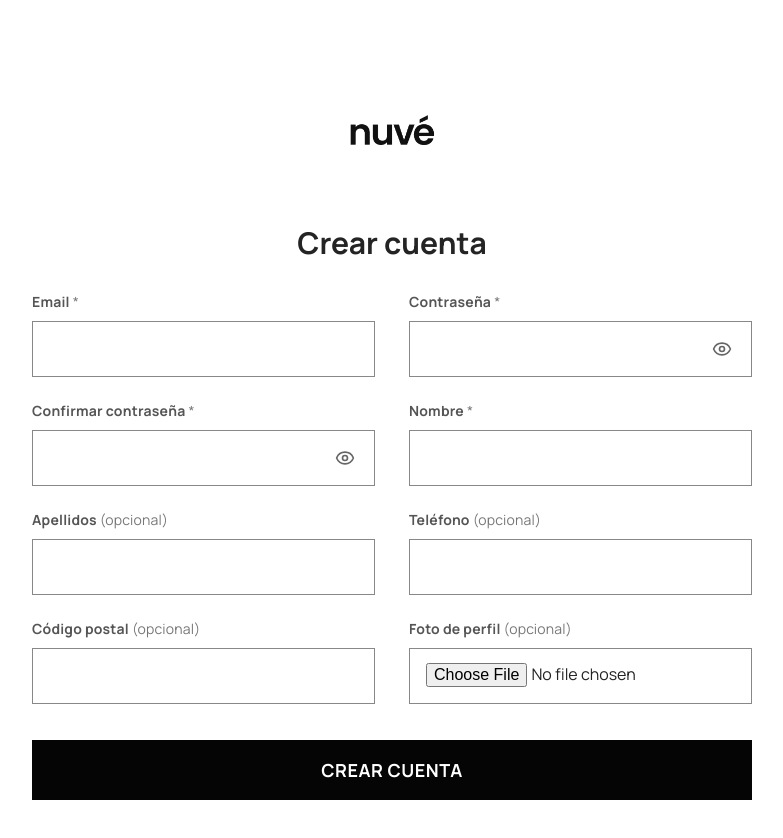
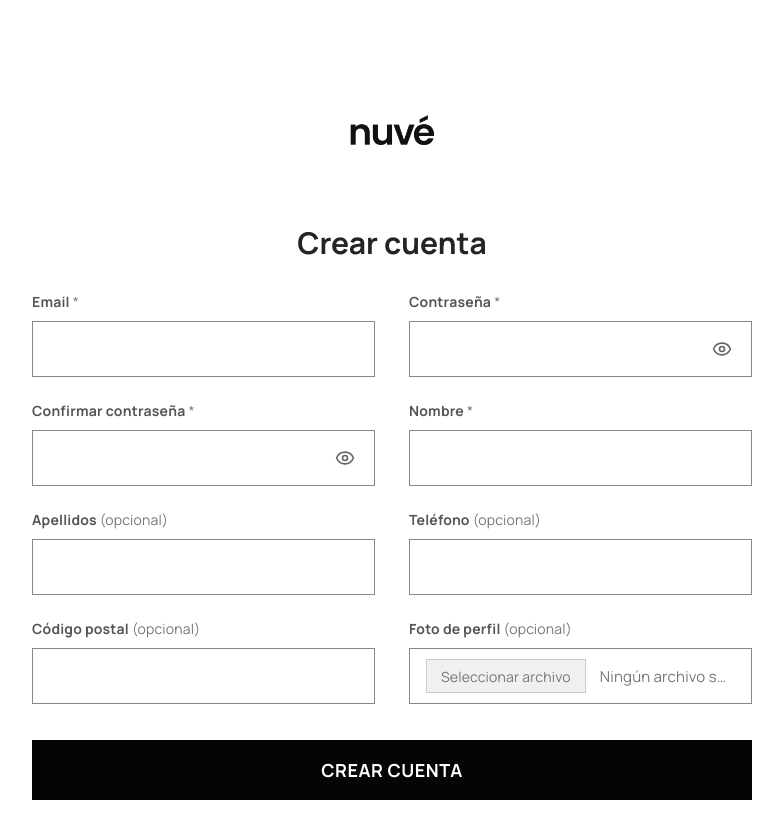
Before and after one commit to Ismabc05/Nuve, a React (Vite) app in the folder frontend/: page /register in a window 1280 px wide. Shown: the whole page, without its empty margins (248-1031 px from the left). Built offline with nearby package versions, Linux system fonts and the light colour scheme.

Commit message:
mejora de input de image

```diff
--- a/frontend/src/estilos/auth/register.css
+++ b/frontend/src/estilos/auth/register.css
@@ -83,11 +83,6 @@
   box-shadow: 0 0 0 1px #111111;
 }
 
-.register__field input[type="file"] {
-  padding: 14px 16px;
-  cursor: pointer;
-}
-
 .register__button {
   display: block;
   width: 100%;
@@ -165,6 +160,70 @@
   color: #111111;
 }
 
+/* ========== Input File personalizado ========== */
+
+.register__file-wrapper {
+  position: relative;
+  width: 100%;
+  height: 56px;
+}
+
+.register__file-input {
+  position: absolute;
+  inset: 0;
+  width: 100%;
+  height: 100%;
+  opacity: 0;
+  cursor: pointer;
+  z-index: 2;
+}
+
+.register__file-label {
+  display: flex !important;
+  flex-direction: row !important;
+  align-items: center !important;
+  width: 100%;
+  height: 56px;
+  padding: 0 16px;
+  border: 1px solid #888888;
+  background-color: #ffffff;
+  cursor: pointer;
+  box-sizing: border-box;
+  transition: border-color 0.2s ease, box-shadow 0.2s ease;
+}
+
+.register__file-wrapper:hover .register__file-label,
+.register__file-input:focus + .register__file-label {
+  border-color: #111111;
+  box-shadow: 0 0 0 1px #111111;
+}
+
+.register__file-button {
+  display: inline-flex;
+  align-items: center;
+  justify-content: center;
+  height: 34px;
+  padding: 0 14px;
+  margin-right: 14px;
+  background-color: #f0f0f0;
+  color: #222222;
+  font-size: 14px;
+  font-weight: 600;
+  border: 1px solid #cccccc;
+  white-space: nowrap;
+  flex-shrink: 0;
+}
+
+.register__file-text {
+  color: #777777;
+  font-size: 15px;
+  white-space: nowrap;
+  overflow: hidden;
+  text-overflow: ellipsis;
+  flex: 1;
+  min-width: 0;
+}
+
 /* Móvil */
 
 @media (max-width: 600px) {
--- a/frontend/src/paginas/Auth/Register.tsx
+++ b/frontend/src/paginas/Auth/Register.tsx
@@ -134,12 +134,19 @@ function Register() {
     Foto de perfil <span>(opcional)</span>
   </label>
 
+  <div className="register__file-wrapper">
     <input
       id="image"
       type="file"
       name="image"
       accept="image/*"
+      className="register__file-input"
     />
+    <label htmlFor="image" className="register__file-label">
+      <span className="register__file-button">Seleccionar archivo</span>
+      <span className="register__file-text">Ningún archivo seleccionado</span>
+    </label>
+  </div>
 </div>
           </div>
 
```
Lines whose indentation alone changed are shown as unchanged.
